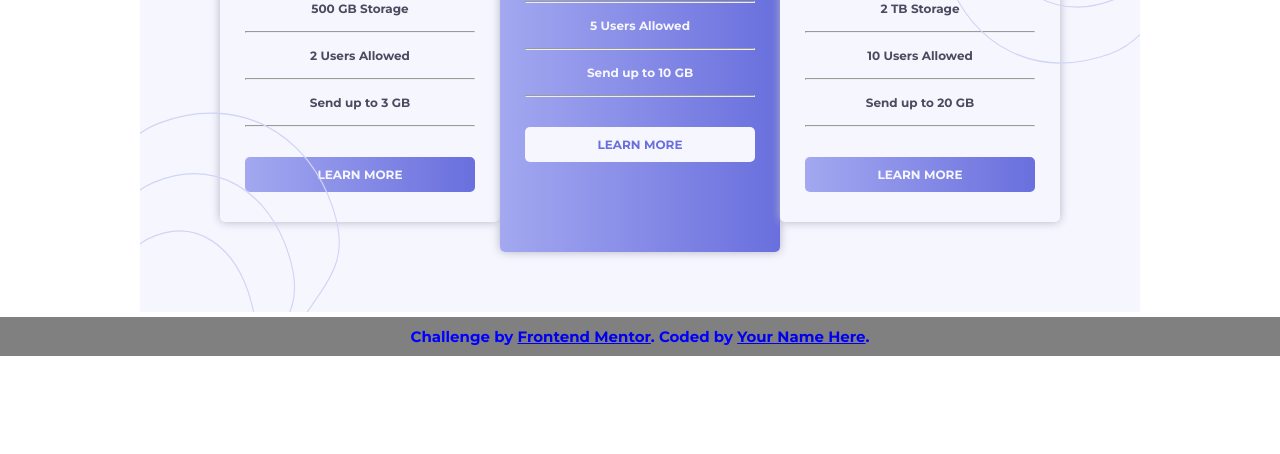
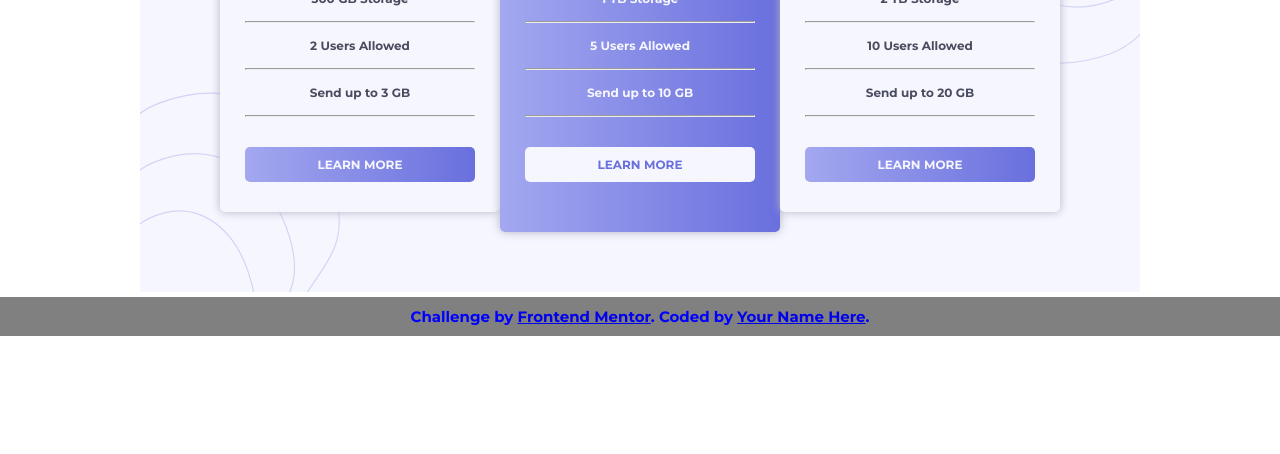
Before and after one commit to Antonmarchitec/ComponenteDePrecios, a plain HTML site: page index.html in a window 1280 px wide. Shown: the part 346-800 px from the top of the page. Drawn offline with Linux system fonts and the light colour scheme.

Commit message:
09_componentePrecios

```diff
--- a/base.json
+++ b/base.json
@@ -16,10 +16,11 @@
       "btn":1,
 
       "width":"280px",
-      "height":"auto"
+      "height":"auto",
+      "padding":"30px 25px"
+
 
     },
-
 
     {
       "color_base": "linear-gradient(90deg, rgba(163,168,240,1) 0%, rgba(105,111,221,1) 100%)",
@@ -38,8 +39,8 @@
       "btn":2,
 
       "width":"280px",
-      "height":"420px"
-
+      "height":"400px",
+      "padding":"50px 25px"
 
     },
 
@@ -61,6 +62,8 @@
       "btn":3,
 
       "width":"280px",
-      "height":"auto"
+      "height":"auto",
+      "padding":"30px 25px"
+
     }
   ]
--- a/js/main.js
+++ b/js/main.js
@@ -48,6 +48,8 @@ const pintarElementos = (data) =>{
         base_template.querySelector("#block").style.background = element.color_base
         base_template.querySelector("#block").style.width = element.width
         base_template.querySelector("#block").style.height = element.height
+        base_template.querySelector("#block").style.padding = element.padding
+
 
         base_template.querySelector("#icon").style.color = element.color_dolar
 
--- a/scss/_styles.scss
+++ b/scss/_styles.scss
@@ -51,11 +51,11 @@
             display: flex;
             justify-content:center;
             align-items: center;
-            background: transparent;
-
+            z-index: 1;
+            position: relative;
             .blockSections__bocks{
                 width: 280px;
-                padding: 30px 25px;
+                //padding: 30px 25px;
                 background:white;
                 text-align: center;
                 border-radius: 5px;
@@ -106,14 +106,6 @@
         }
 
 
-
-
-
-
-
-
-
-
         .background__top{
             width: 200px;
             height: 200px;
```
Also changed, not shown: css/main.css, 1 other file.
